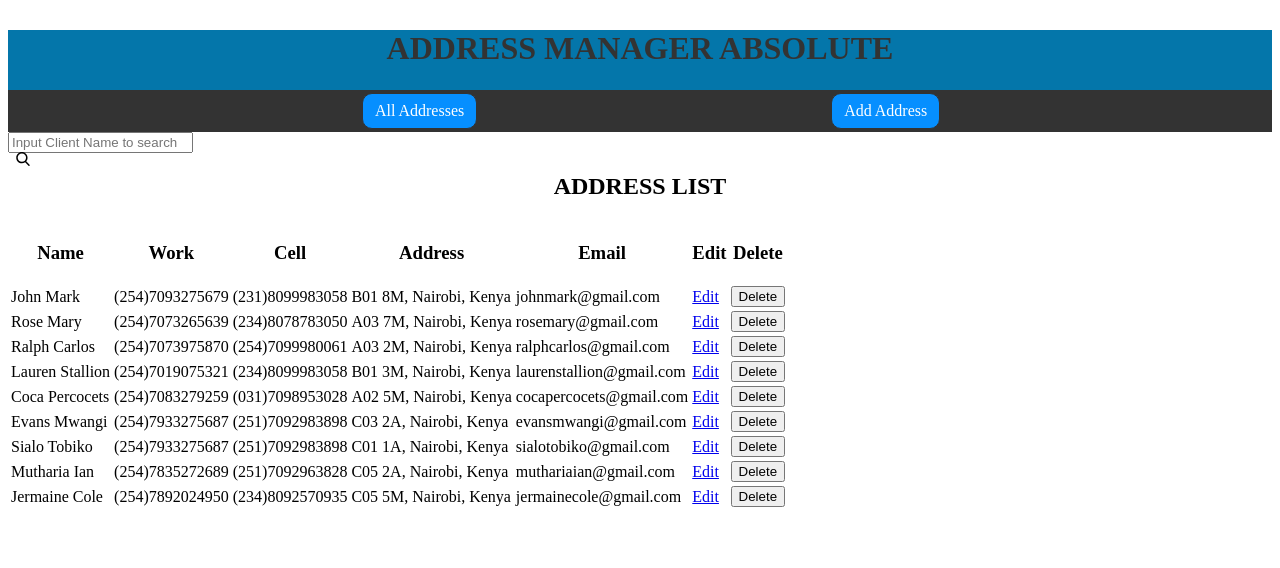
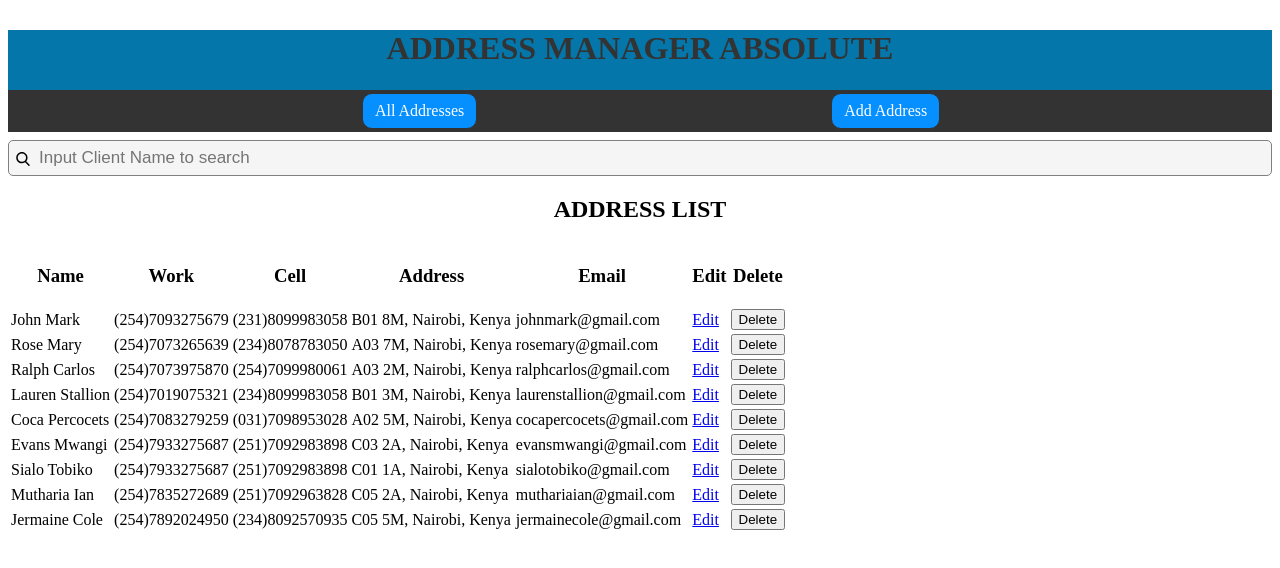
Before and after one commit to PascalOdudigbo/Address-Manager-App, a React (Create React App) app: page / in a window 1280 px wide. Shown: the top 568 px of the page. Built offline with nearby package versions, Linux system fonts and the light colour scheme; data requests are answered from the project's data file.

Commit message:
styled the search component

```diff
--- a/src/index.css
+++ b/src/index.css
@@ -52,3 +52,15 @@
   left: 8px;
   width: 14px;
 }
+
+.search{
+  border: 1px solid grey;
+  border-radius: 5px;
+  height: 30px;
+  width: 98%;
+  padding: 2px 23px 2px 30px;
+  outline: 0;
+  background-color: #f5f5f5;
+  margin-top: 8px;
+  font-size: 17px;
+}
```
